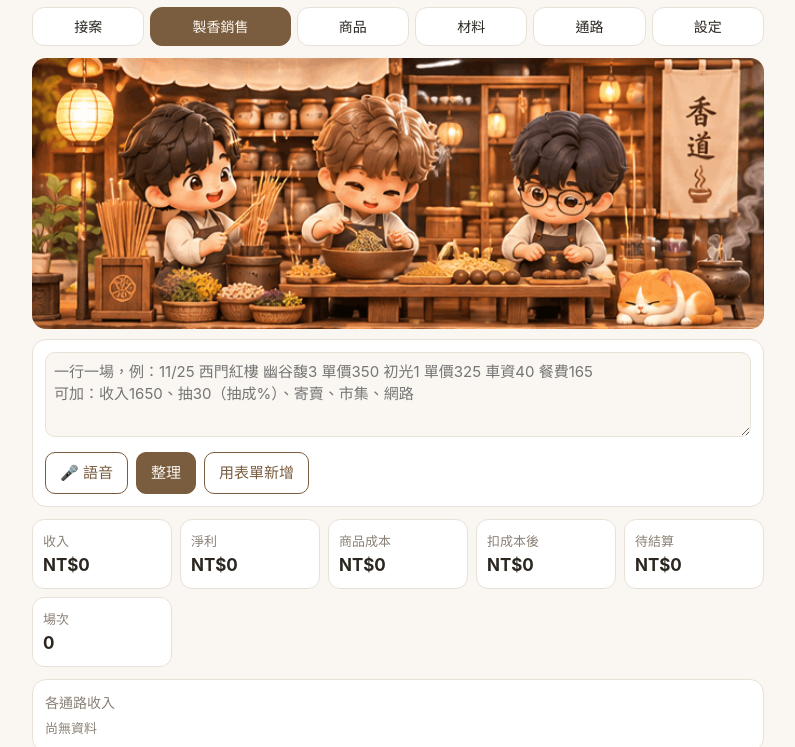
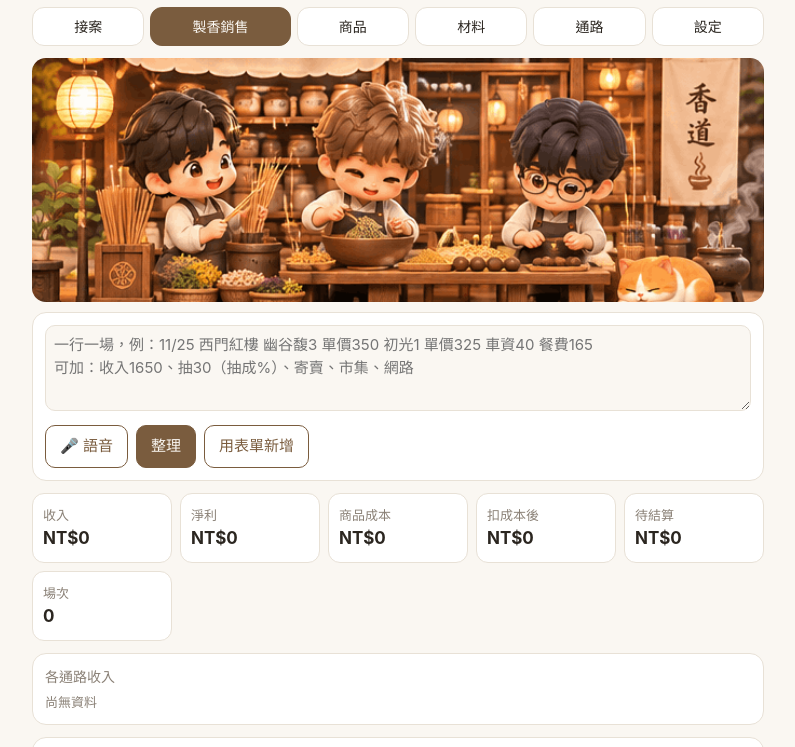
Before and after one commit to opiloomray-ops/fangxuntang-ledger, a plain HTML site: page index.html in a window 1280 px wide. Both pictures are taken after a click on the button "製香銷售". Shown: the part 48-795 px from the top of the page, without its empty margins (242-1037 px from the left). Drawn offline with Linux system fonts and the light colour scheme.

Commit message:
Update index.html

```diff
--- a/index.html
+++ b/index.html
@@ -11,7 +11,7 @@ body{margin:0;background:var(--bg);color:var(--tx);font:15px/1.5 -apple-system,"
 main{max-width:760px;margin:0 auto;padding:14px}
 h1{font-size:18px;margin:4px 0 10px}
 h2{font-size:14px;color:var(--mu);font-weight:500;margin:0}
-#banner{display:block;width:100%;border-radius:14px;margin-bottom:10px}
+#banner{display:block;width:100%;aspect-ratio:3/1;object-fit:cover;border-radius:14px;margin-bottom:10px}
 .card{background:var(--card);border:1px solid var(--ln);border-radius:14px;padding:12px;margin-bottom:12px}
 .tabs{display:flex;gap:6px;margin-bottom:12px;flex-wrap:wrap}
 .tabs button{flex:1 1 auto;padding:8px 6px;border-radius:12px;border:1px solid var(--ln);background:var(--card);color:var(--tx);font:inherit;font-size:14px}
```
